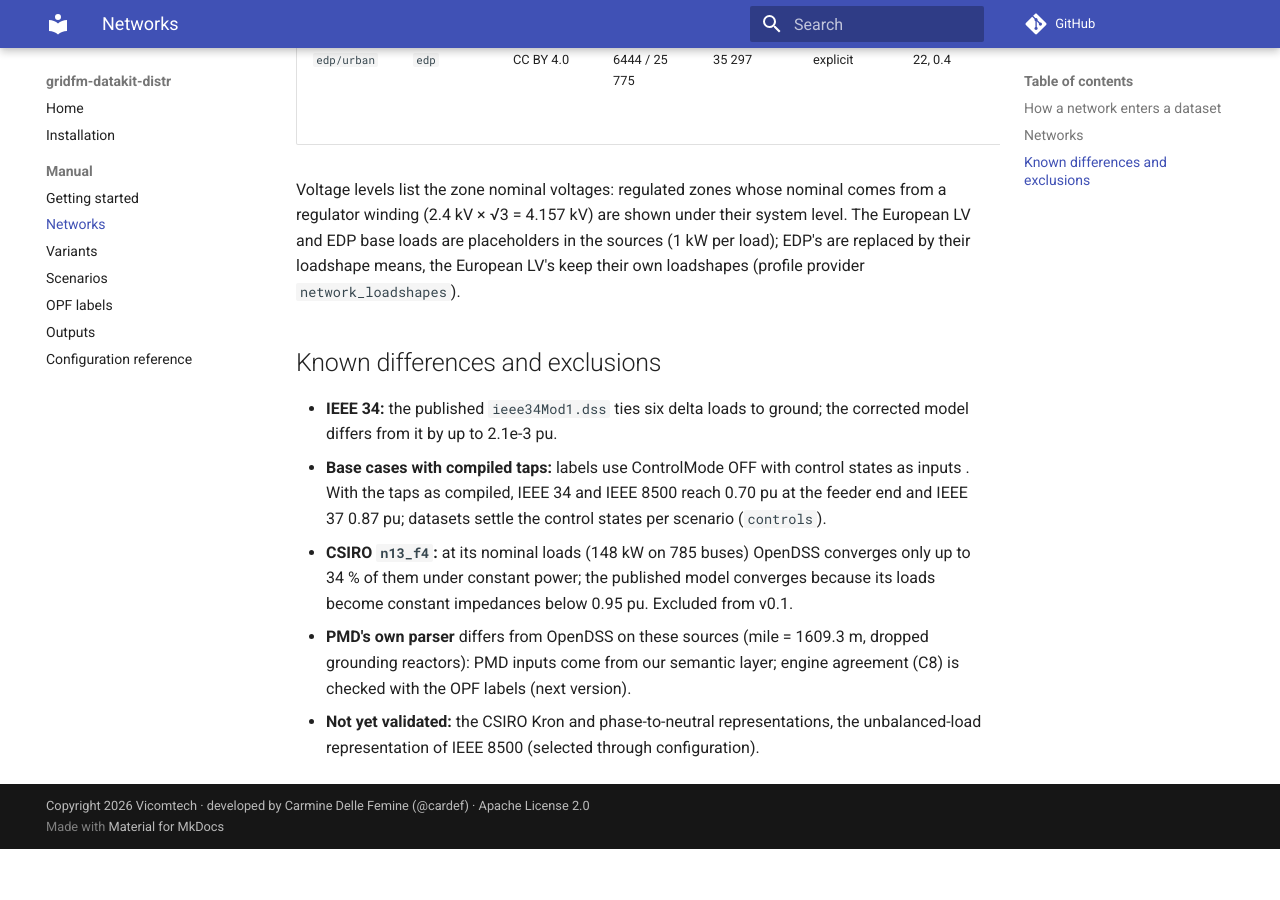
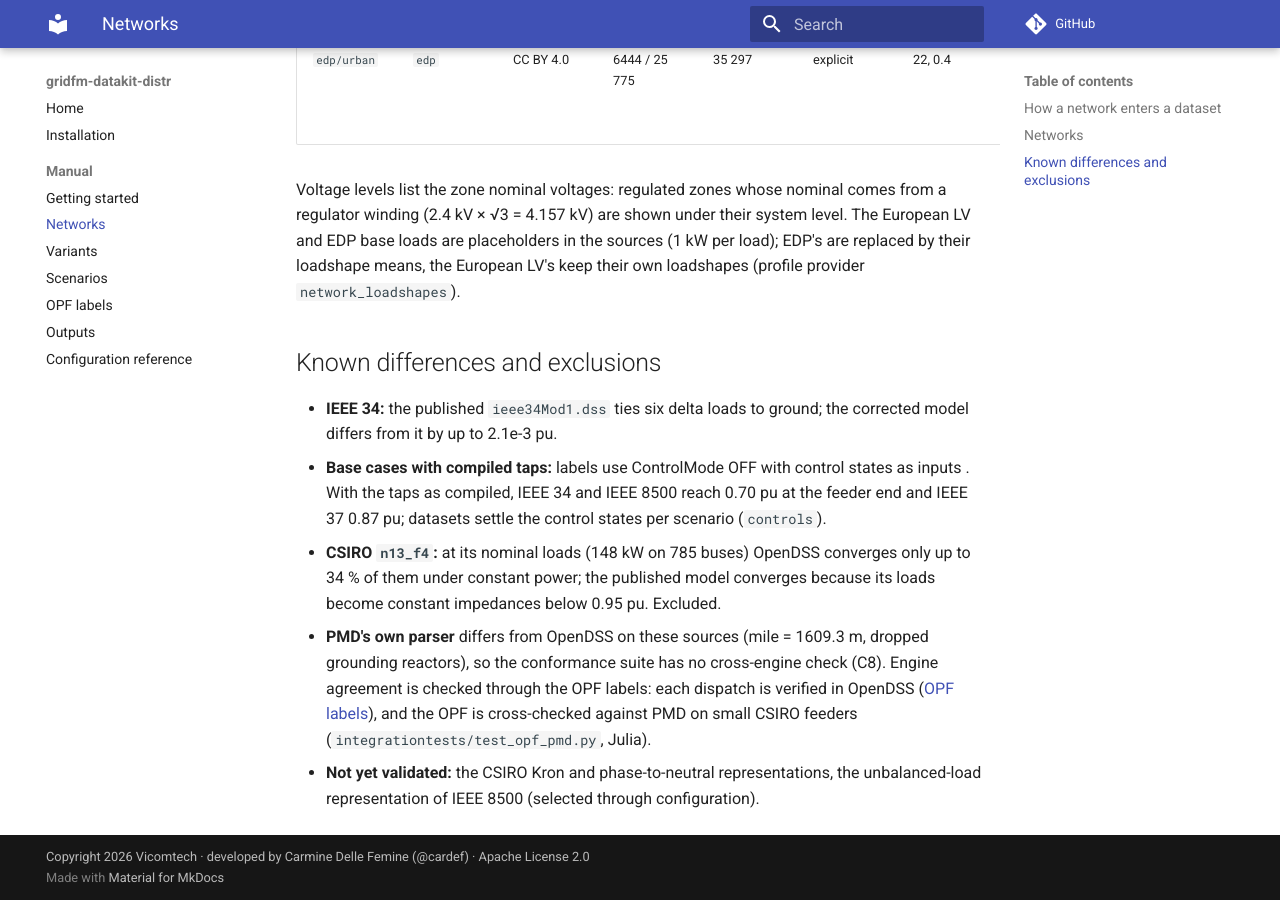
Before and after one commit to gridfm/gridfm-datakit-distr, an MkDocs documentation site: the page built from docs/manual/networks.md, in a window 1280 px wide and 900 px high, scrolled down 1812 px. Built offline with MkDocs 1.6.1 and Material for MkDocs 9.7.7, drawn with Linux system fonts in a browser that asks for light colours; comment, search, counter and statistics services are not loaded; before the commit the page ends 2661 px from its top, so only the background shows below that.

Commit message:
docs: bring the manual, notices and sample config up to this version
OPF labels are part of this version: wording that called them the next
version is gone, references to a removed schema file point to the outputs
page, the OPF class text matches the bounded voltages, and the manual says
that the wall-clock limit of a solve depends on the machine.

The wheel ships THIRD_PARTY_NOTICES.md. The sample config becomes the v0.2
sample, with OPF labels.

Co-Authored-By: Claude Fable 5.2 <noreply@anthropic.com>
Claude-Session: https://claude.ai/code/session_01KXaTVbSG3rWdzteWFQRrj4
Signed-off-by: cardef <carmine.dellefemine@gmail.com>

```diff
--- a/docs/manual/networks.md
+++ b/docs/manual/networks.md
@@ -20,7 +20,7 @@ Networks that fail the suite are not used.
 
 ## Networks
 
-| Network | Source | Licence | Buses / nodes | Loads | Neutral | Levels (kV LL) | Recipe | Conformance | v0.1 |
+| Network | Source | Licence | Buses / nodes | Loads | Neutral | Levels (kV LL) | Recipe | Conformance | Included |
 |---|---|---|---|---|---|---|---|---|---|
 | `ieee13` | `epri_ieee` | IEEE PES test feeder; scripts BSD-3-Clause | 16 / 41 | 15 | kron | 115, 4.16, 0.48 | — | C1–C7 pass | yes |
 | `ieee34` | `epri_ieee` | as above | 37 / 95 | 68 | kron | 69, 24.9, 4.16 | six 832–858 delta loads connected phase to phase | C1–C7 pass | yes |
@@ -47,9 +47,10 @@ loadshape means, the European LV's keep their own loadshapes (profile provider `
   IEEE 37 0.87 pu; datasets settle the control states per scenario (`controls`).
 - **CSIRO `n13_f4`:** at its nominal loads (148 kW on 785 buses) OpenDSS converges only up to 34 %
   of them under constant power; the published model converges because its loads become constant
-  impedances below 0.95 pu. Excluded from v0.1.
+  impedances below 0.95 pu. Excluded.
 - **PMD's own parser** differs from OpenDSS on these sources (mile = 1609.3 m, dropped grounding
-  reactors): PMD inputs come from our semantic layer; engine agreement (C8) is
-  checked with the OPF labels (next version).
+  reactors), so the conformance suite has no cross-engine check (C8). Engine agreement is checked
+  through the OPF labels: each dispatch is verified in OpenDSS ([OPF labels](opf.md)), and the OPF
+  is cross-checked against PMD on small CSIRO feeders (`integrationtests/test_opf_pmd.py`, Julia).
 - **Not yet validated:** the CSIRO Kron and phase-to-neutral representations, the unbalanced-load
   representation of IEEE 8500 (selected through configuration).
--- a/pyproject.toml
+++ b/pyproject.toml
@@ -8,7 +8,7 @@ dynamic = ["version"]
 description = "Power-flow and OPF datasets for three-phase unbalanced distribution networks."
 readme = "README.md"
 license = "Apache-2.0"
-license-files = ["LICENSE", "NOTICE"]
+license-files = ["LICENSE", "NOTICE", "THIRD_PARTY_NOTICES.md"]
 requires-python = ">=3.10,<3.13"
 authors = [{ name = "Carmine Delle Femine" }, { name = "Vicomtech" }]
 classifiers = [
```
Also changed, not shown: docs/manual/config.md (+4 -4 lines), docs/manual/getting_started.md (+2 -2 lines), docs/manual/opf.md (+5 -0 lines), docs/manual/outputs.md (+2 -2 lines), 6 other files.
